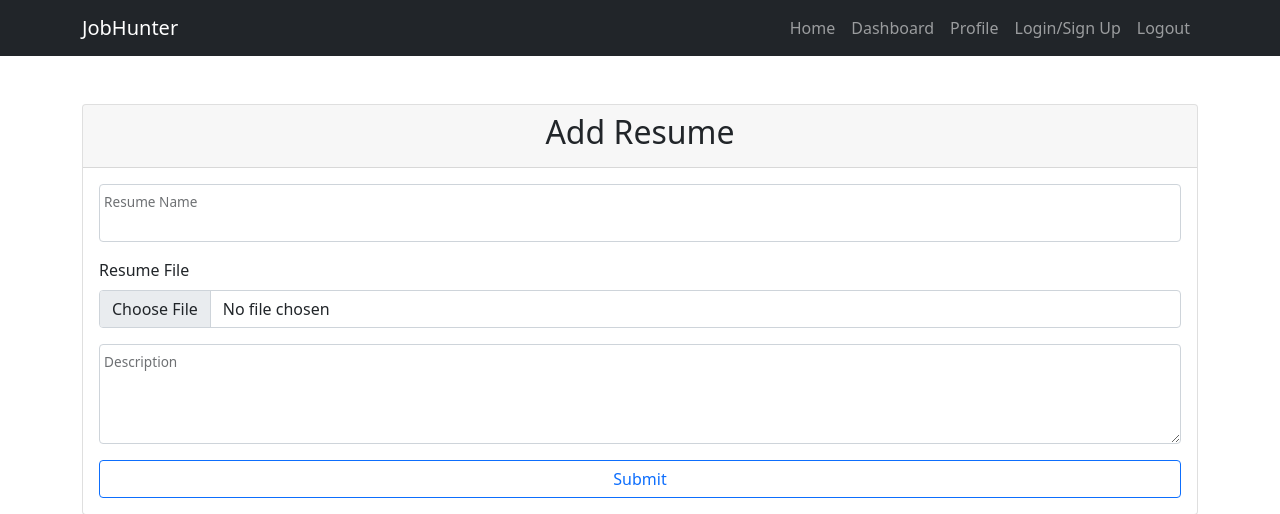
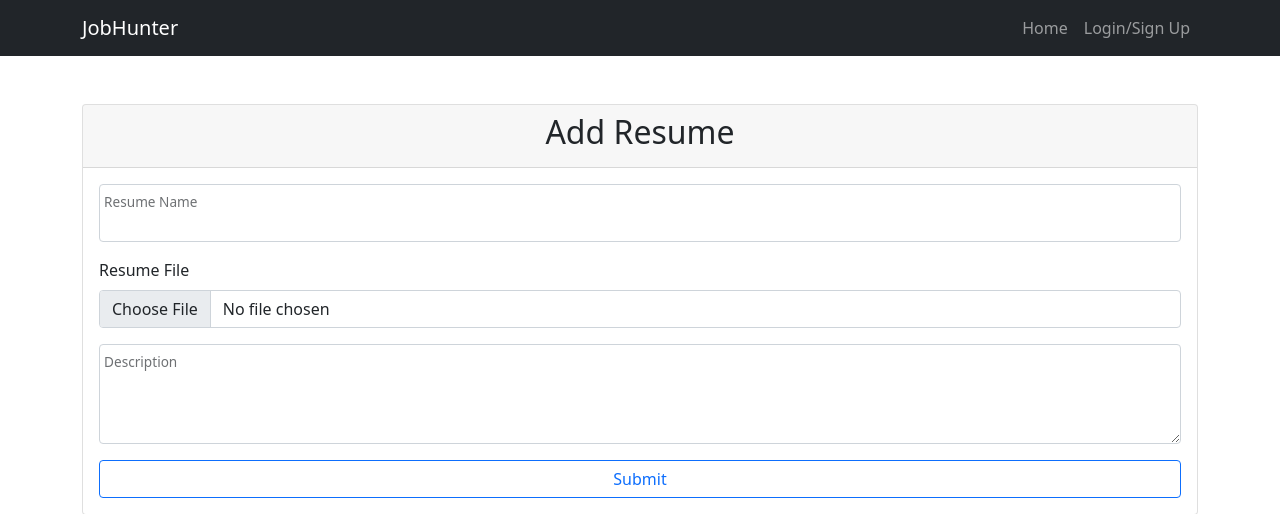
Before and after one commit to aesavas/JobHunter, a Django app: page /dashboard/add-resume/ in a window 1280 px wide. Shown: the top 514 px of the page. Run offline with Django 3.2, Linux system fonts and the light colour scheme; some libraries are stand-ins or nearby versions.

Commit message:
navbar urls updated

```diff
--- a/app/templates/includes/navbar.html
+++ b/app/templates/includes/navbar.html
@@ -7,20 +7,23 @@
         <div class="collapse navbar-collapse" id="navbarSupportedContent">
             <ul class="navbar-nav ms-auto mb-2 mb-lg-0">
                 <li class="nav-item">
-                    <a class="nav-link" href="#">Home</a>
+                    <a class="nav-link" href="{% url 'landing-page' %}">Home</a>
+                </li>
+                {% if request.user.is_authenticated %}
+                <li class="nav-item">
+                    <a class="nav-link" href="{% url 'dashboard:dashboard' %}">Dashboard</a>
                 </li>
                 <li class="nav-item">
-                    <a class="nav-link" href="#">Dashboard</a>
+                    <a class="nav-link" href="{% url 'account:account' %}">Account</a>
                 </li>
                 <li class="nav-item">
-                    <a class="nav-link" href="#">Profile</a>
+                    <a class="nav-link" href="{% url 'auth:logout' %}">Logout</a>
                 </li>
+                {% else %}
                 <li class="nav-item">
-                    <a class="nav-link" href="#">Login/Sign Up</a>
+                    <a class="nav-link" href="{% url 'auth:login' %}">Login/Sign Up</a>
                 </li>
-                <li class="nav-item">
-                    <a class="nav-link" href="#">Logout</a>
-                </li>
+                {% endif %}
             </ul>
         </div>
     </div>
```
